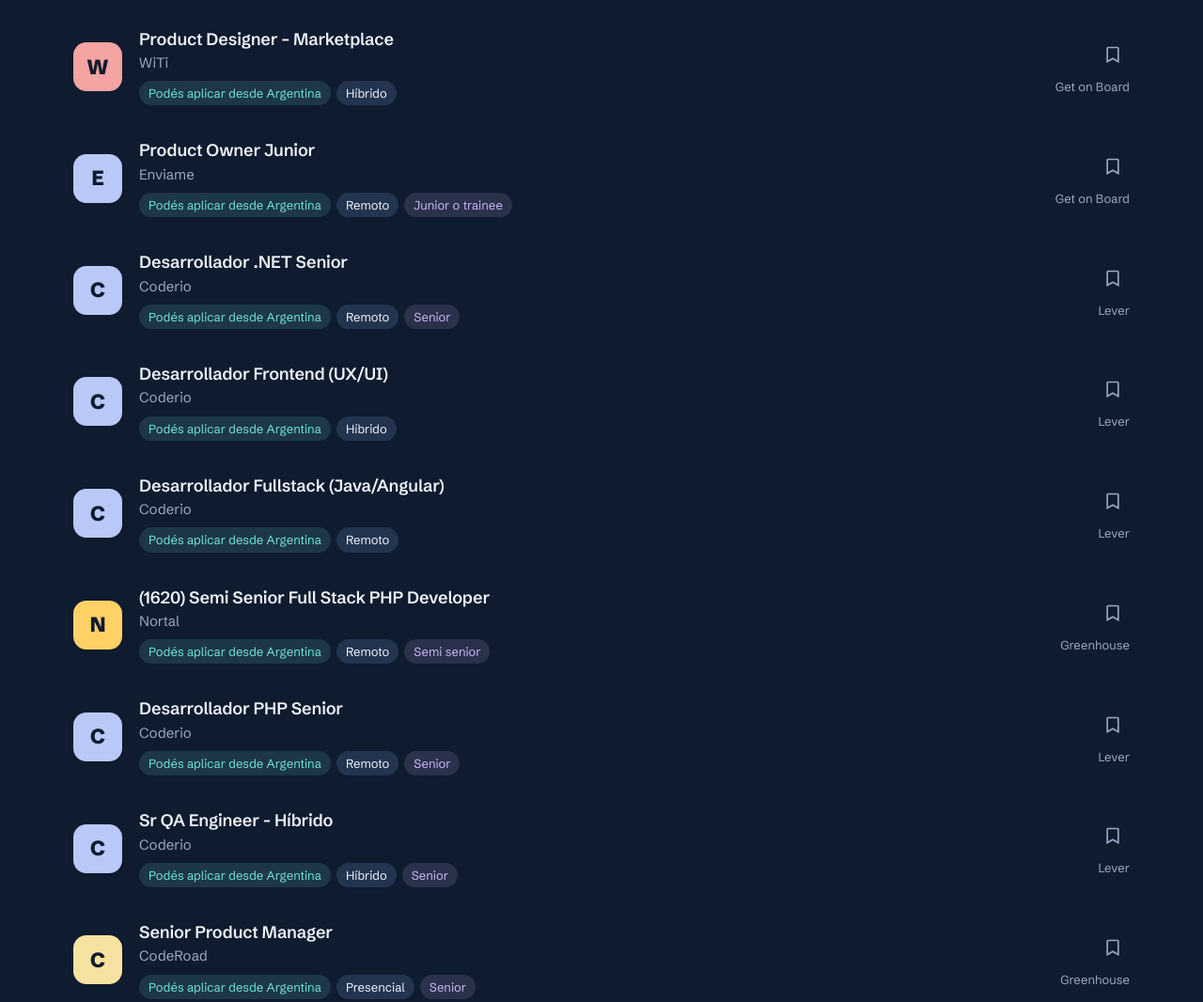
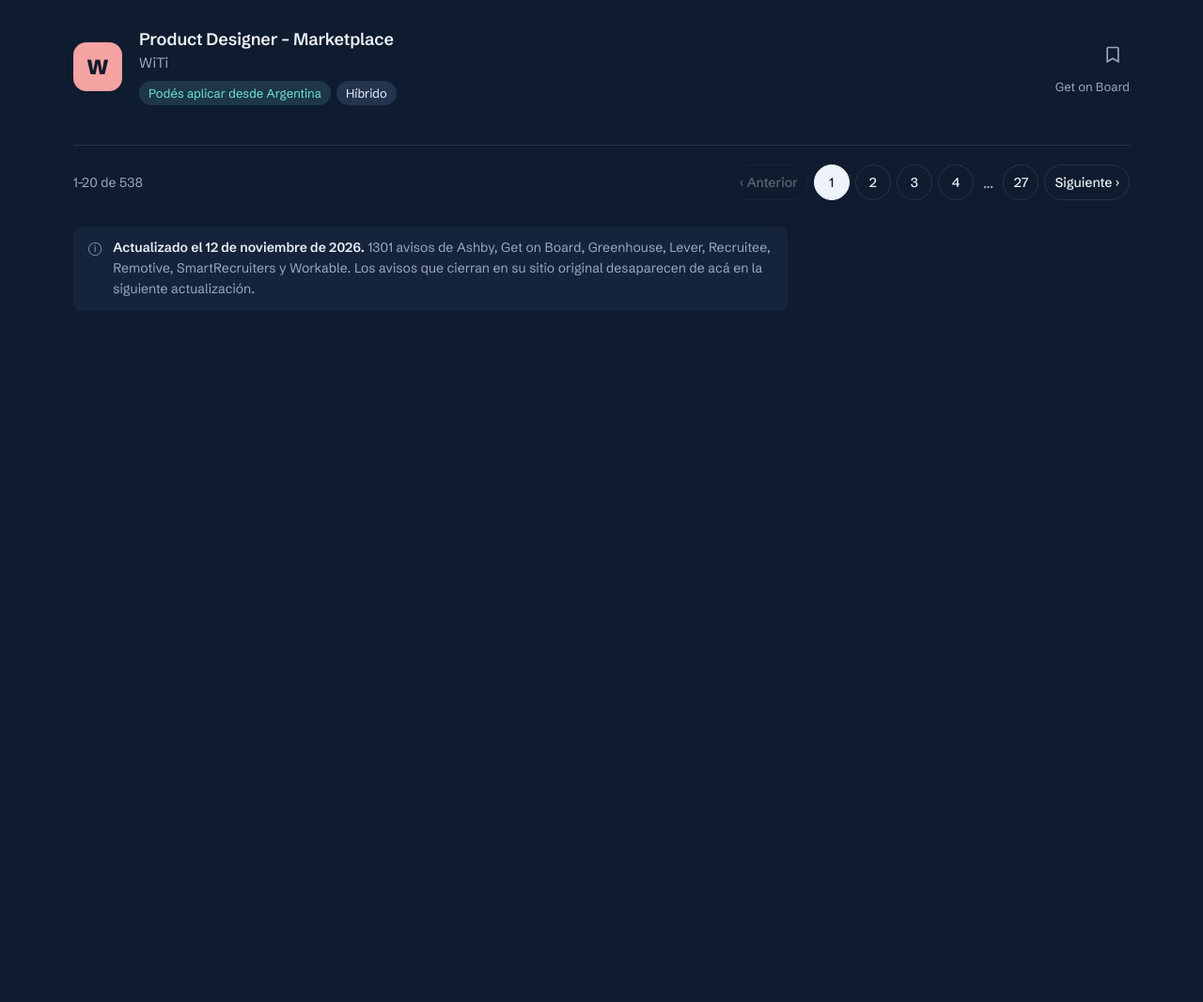
Before and after one commit to lalapicoroso/open-seat, a plain HTML site: page index.html in a window 1280 px wide. Shown: the part 2960-4026 px from the top of the page at 94% size. After the commit the page ends 3371 px from the top, so only its background shows below. Drawn offline with Linux system fonts and the light colour scheme.

Commit message:
Paginado de 20 avisos y menú compacto en mobile
Co-Authored-By: Claude Opus 5.5 <noreply@anthropic.com>
Claude-Session: https://claude.ai/code/session_01861Gq5of8Z1XaSPKCsPbzi

```diff
--- a/index.html
+++ b/index.html
@@ -95,6 +95,15 @@ a{color:inherit}
 .save[aria-pressed="true"]{color:var(--sun)}
 .side{display:flex;flex-direction:column;align-items:flex-end;gap:6px}
 
+.pager{display:flex;align-items:center;justify-content:space-between;gap:16px;flex-wrap:wrap;margin-top:24px;padding-top:20px;border-top:1px solid var(--night-3)}
+.pager[hidden]{display:none}
+.pager .range{color:var(--slate);font-size:14px}
+.pages{display:flex;align-items:center;gap:6px;flex-wrap:wrap;max-width:100%}
+.pg{display:inline-flex;align-items:center;justify-content:center;min-width:38px;height:38px;padding:0 10px;border-radius:999px;border:1px solid var(--night-3);background:transparent;color:var(--mist);font:500 14px var(--body);cursor:pointer}
+.pg:hover:not([disabled]){border-color:var(--slate)}
+.pg[aria-current="page"]{background:var(--mist);border-color:var(--mist);color:var(--night)}
+.pg[disabled]{opacity:.35;cursor:default}
+.pages .gap{color:var(--slate);padding:0 4px}
 .empty{padding:60px 0;text-align:center;color:var(--slate)}
 .empty strong{display:block;color:var(--mist);font:600 22px var(--display);margin-bottom:8px}
 .empty button{margin-top:18px}
@@ -150,9 +159,15 @@ a{color:inherit}
 }
 @media (max-width:560px){
   .nav .long{display:none}
-  .logo{font-size:22px}
-  .nav{gap:2px}
-  .nav a{padding:8px 9px}
+  .pager{flex-direction:column;align-items:stretch}
+  .pages{justify-content:center}
+  .pg.step{flex:1 1 40%;order:2}
+  .pages .gap{padding:0 2px}
+  .logo{font-size:20px;gap:7px}
+  .logo i{width:11px;height:11px}
+  .nav{gap:0}
+  .nav a{padding:7px 8px;font-size:14px}
+  .nav .count{margin-left:4px}
   .pillrow{flex-wrap:nowrap;overflow-x:auto;margin:0 -18px;padding:0 18px;scrollbar-width:none}
   .pillrow::-webkit-scrollbar{display:none}
   .sep{display:none}
@@ -212,6 +227,7 @@ a{color:inherit}
           <button class="reset" id="reset">Limpiar filtros</button>
         </div>
         <ul class="list" id="list"></ul>
+        <nav class="pager" id="pager" aria-label="Páginas de resultados"></nav>
         <div class="note" id="status"><span>ⓘ</span><span id="status-text">Cargando avisos…</span></div>
       </div>
       <aside class="detail" id="detail" hidden aria-label="Detalle del aviso"></aside>
@@ -260,7 +276,7 @@ const HUES=["#6FE3D8","#FFD166","#B9C8F7","#F5A3A3","#C9B6F5","#9FD8F5","#F7E3A1
 const hue=s=>HUES[[...s].reduce((a,c)=>a+c.charCodeAt(0),0)%HUES.length];
 const esc=s=>String(s).replace(/[&<>"]/g,m=>({"&":"&amp;","<":"&lt;",">":"&gt;",'"':"&quot;"}[m]));
 
-const st={roles:new Set(),lvls:new Set(),ar:true,q:"",mod:new Set(),open:null};
+const st={roles:new Set(),lvls:new Set(),ar:true,q:"",mod:new Set(),open:null,page:1};
 let saved=new Set();
 try{saved=new Set(JSON.parse(localStorage.getItem("openseat-saved")||"[]"))}catch(e){}
 const persist=()=>{try{localStorage.setItem("openseat-saved",JSON.stringify([...saved]))}catch(e){}};
@@ -317,14 +333,51 @@ function filtered(){
   ).sort((a,b)=>(b.ar===true)-(a.ar===true));
 }
 
+const PAGE_SIZE=20;
+let lastFilterSig="";
+function filterSig(){return JSON.stringify([[...st.roles].sort(),[...st.lvls].sort(),[...st.mod].sort(),st.ar,st.q.trim().toLowerCase()])}
+
+// Números de página con "…": 1 … 4 5 6 … 27
+function pageItems(cur,total){
+  const set=new Set([1,total,cur,cur-1,cur+1]);
+  if(cur<=3){set.add(2);set.add(3);set.add(4)}
+  if(cur>=total-2){set.add(total-1);set.add(total-2);set.add(total-3)}
+  const nums=[...set].filter(n=>n>=1&&n<=total).sort((a,b)=>a-b);
+  const out=[]; nums.forEach((n,i)=>{ if(i&&n-nums[i-1]>1) out.push("…"); out.push(n); });
+  return out;
+}
+
 function renderList(){
   renderPills();
+  const sig=filterSig(); if(sig!==lastFilterSig){st.page=1;lastFilterSig=sig}
   const list=filtered();
+  const pages=Math.max(1,Math.ceil(list.length/PAGE_SIZE));
+  st.page=Math.min(Math.max(1,st.page||1),pages);
+  const from=(st.page-1)*PAGE_SIZE, slice=list.slice(from,from+PAGE_SIZE);
   $("count").textContent=list.length===1?"1 aviso":`${list.length} avisos`;
-  $("list").innerHTML=list.length?list.map(j=>rowHTML(j,j.id===st.open)).join(""):
+  $("list").innerHTML=list.length?slice.map(j=>rowHTML(j,j.id===st.open)).join(""):
     `<li class="empty"><strong>No hay avisos con esa combinación</strong>Probá con otro nivel, sacá la modalidad o mostrá también los de otros países.<br><button class="btn" id="empty-reset">Limpiar filtros</button></li>`;
+  const pg=$("pager");
+  if(pages<=1){pg.innerHTML="";pg.hidden=true}
+  else{
+    pg.hidden=false;
+    pg.innerHTML=`<span class="range">${from+1}–${Math.min(from+PAGE_SIZE,list.length)} de ${list.length}</span>
+      <div class="pages">
+        <button class="pg step" data-page="${st.page-1}" ${st.page===1?"disabled":""} aria-label="Página anterior">‹ Anterior</button>
+        ${pageItems(st.page,pages).map(n=>n==="…"?'<span class="gap" aria-hidden="true">…</span>':`<button class="pg" data-page="${n}" ${n===st.page?'aria-current="page"':""} aria-label="Página ${n}">${n}</button>`).join("")}
+        <button class="pg step" data-page="${st.page+1}" ${st.page===pages?"disabled":""} aria-label="Página siguiente">Siguiente ›</button>
+      </div>`;
+  }
   const er=$("empty-reset"); if(er) er.onclick=reset;
 }
+
+$("pager").addEventListener("click",e=>{
+  const b=e.target.closest("[data-page]"); if(!b||b.disabled) return;
+  st.page=+b.dataset.page; if(st.open) closeDetail(); renderList();
+  const head=document.querySelector(".results-head");
+  head.scrollIntoView({behavior:matchMedia("(prefers-reduced-motion: reduce)").matches?"auto":"smooth",block:"start"});
+  const first=$("list").querySelector(".row"); if(first) first.focus({preventScroll:true});
+});
 
 function detailHTML(j){
   const on=saved.has(j.id);
```
